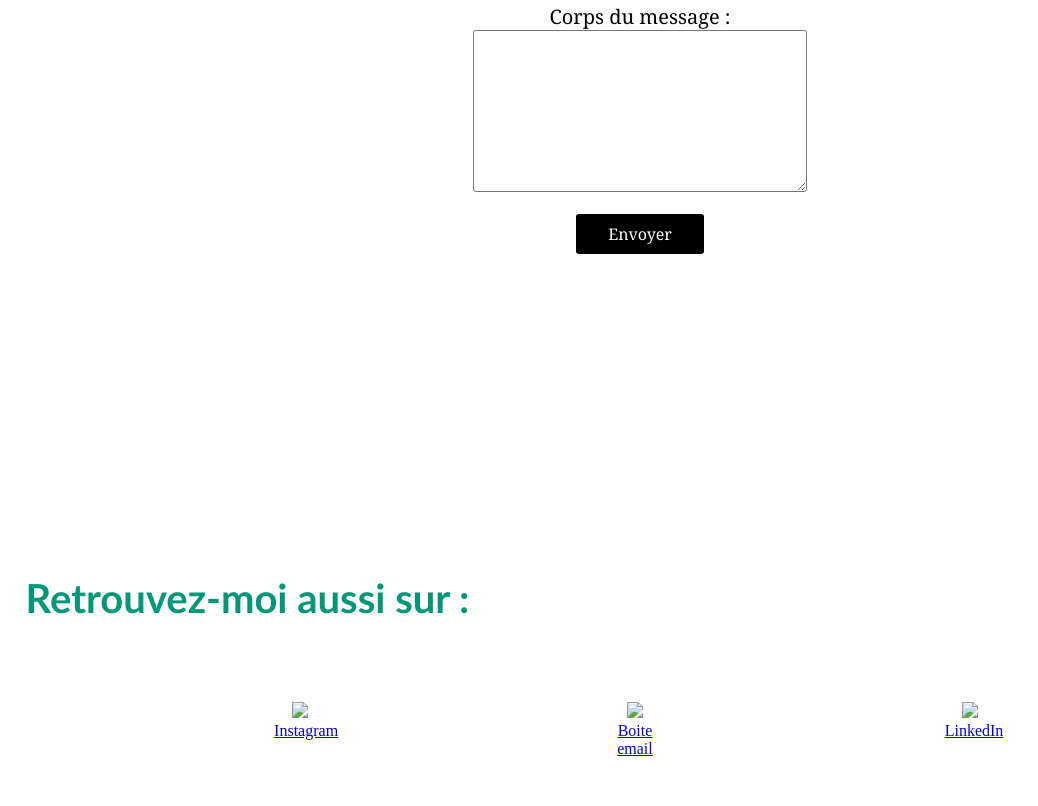
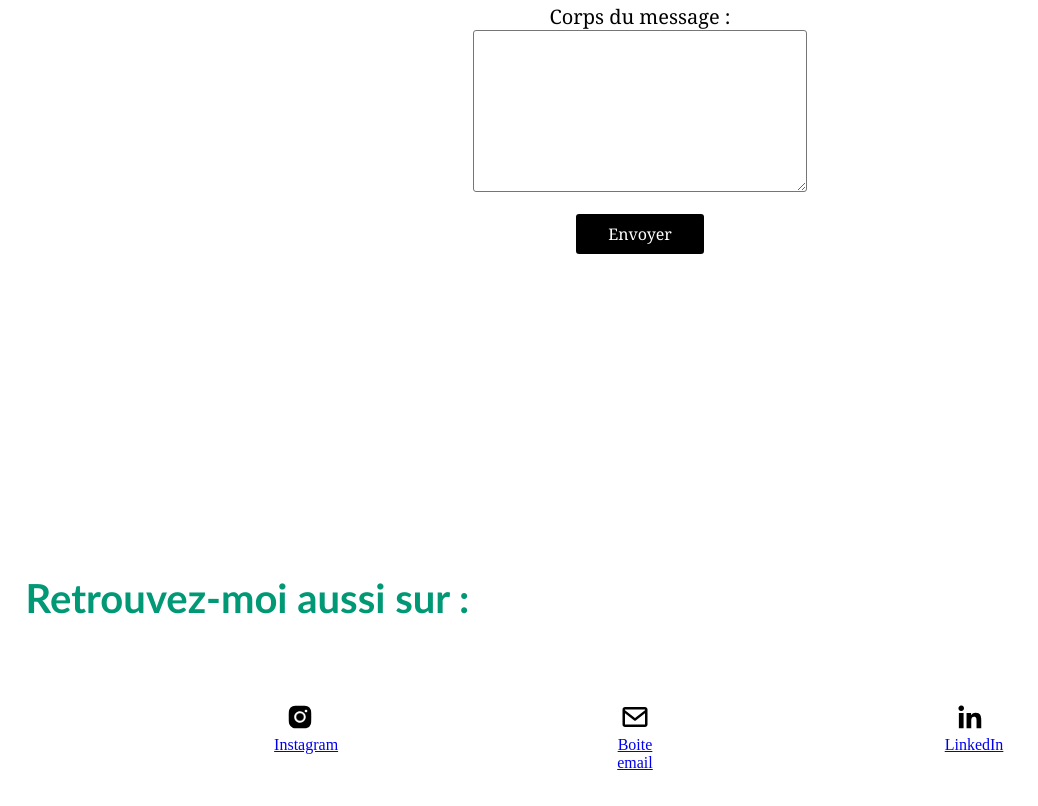
Before and after one commit to Rayuki33/Portfolio, a plain HTML site: page index.html in a window 1280 px wide. Shown: the part 3409-4215 px from the top of the page, without its empty margins (0-1038 px from the left). Drawn offline with Linux system fonts and the light colour scheme; the site is published under a folder, as on GitHub Pages, so addresses that start at the root find nothing.

Commit message:
Update index.html

```diff
--- a/index.html
+++ b/index.html
@@ -98,15 +98,15 @@
         <h1 class="titre_sect">Retrouvez-moi aussi sur :</h1>
         <div class="section" id="reseaux">
             <div class="icone">
-                <a href="https://www.instagram.com"><img src="/images/instagram.png"></a>
+                <a href="https://www.instagram.com"><img src="images/instagram.png"></a>
                 <a href="https://www.instagram.com">Instagram</a>
             </div>
             <div class="icone">
-                <a href="https://mail.google.com/mail/u/0/#inbox"><img src="/images/enveloppe.png"></a>
+                <a href="https://mail.google.com/mail/u/0/#inbox"><img src="images/enveloppe.png"></a>
                 <a href="https://mail.google.com/mail/u/0/#inbox">Boite email</a>
             </div>
             <div class="icone">
-                <a href="https://fr.linkedin.com"><img src="/images/linkedin.png"></a>
+                <a href="https://fr.linkedin.com"><img src="images/linkedin.png"></a>
                 <a href="https://fr.linkedin.com">LinkedIn</a>
             </div>
         </div>
```
